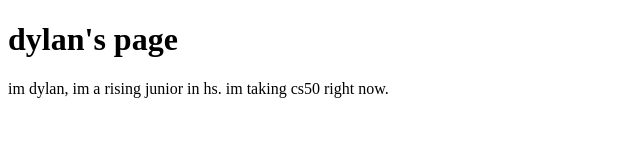
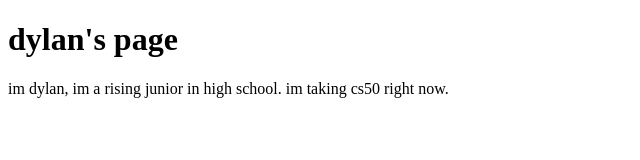
Before and after one commit to dylanprogramminglanguage/dylanprogramminglanguage.github.io, a plain HTML site: page index.html in a window 1280 px wide. Shown: the whole page, without its empty margins (0-640 px from the left). Drawn offline with Linux system fonts and the light colour scheme.

Commit message:
Update index.html

```diff
--- a/index.html
+++ b/index.html
@@ -5,7 +5,7 @@
     </head>
     <body>
          <h1>dylan's page</h1>
-         im dylan, im a rising junior in hs. im taking cs50 right now.
+         im dylan, im a rising junior in high school. im taking cs50 right now.
     </body>
 
 </html>
```
